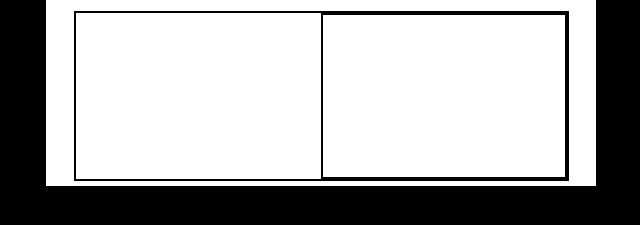
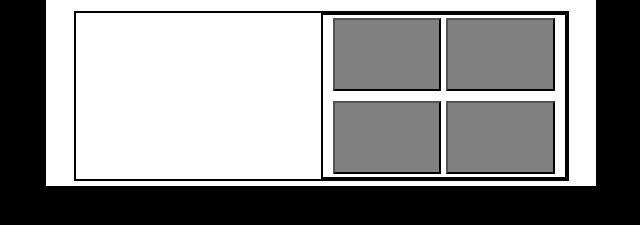
Before and after one commit to Melina1996/POKEMON-COMBAT, a plain HTML site: page index.html in a window 1280 px wide. Both pictures are taken after a click on the button "VENUSAUR". Shown: the part 489-714 px from the top of the page, without its empty margins (319-959 px from the left). Drawn offline with nearby package versions, Linux system fonts and the light colour scheme; a web font is replaced by a local one.

Commit message:
added btns attacks

```diff
--- a/index.html
+++ b/index.html
@@ -90,7 +90,10 @@
                         <h1 class="game-text"></h1>
                     </div>
                     <div class="fight">
-                        <h1></h1>
+                        <button class="my-attack"></button>
+                        <button class="my-attack"></button>
+                        <button class="my-attack"></button>
+                        <button class="my-attack"></button>
                     </div>
 
                 </div>
--- a/src/sass/modules/_displayBattle.sass
+++ b/src/sass/modules/_displayBattle.sass
@@ -143,3 +143,13 @@
                 width: 50%
                 height: 100%
                 border: 2px solid black
+
+                display: flex
+                flex-wrap: wrap
+                justify-content: center
+                align-items: center
+                gap: 5px
+                .my-attack
+                    width: 45%
+                    height: 45%
+                    background: grey
```
Also changed, not shown: public/css/app.css, 1 other file.
